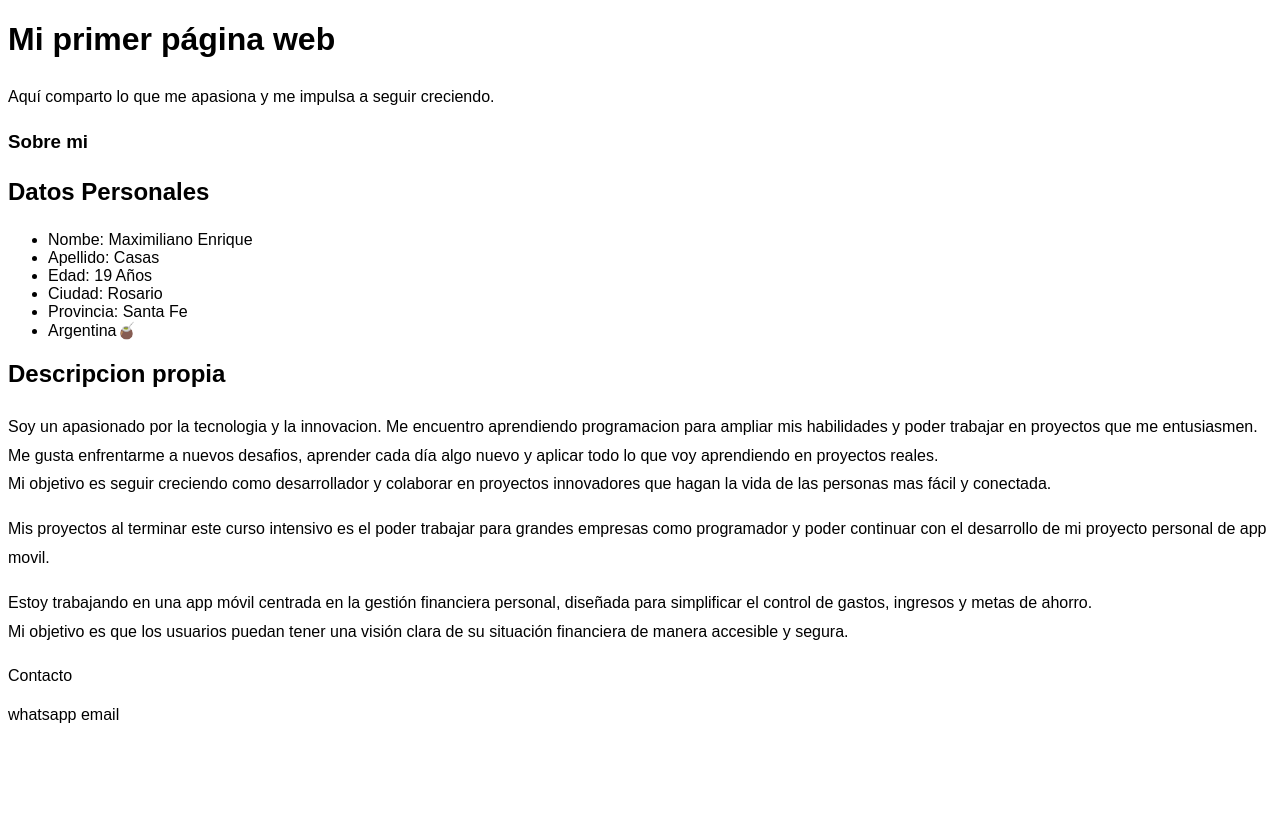
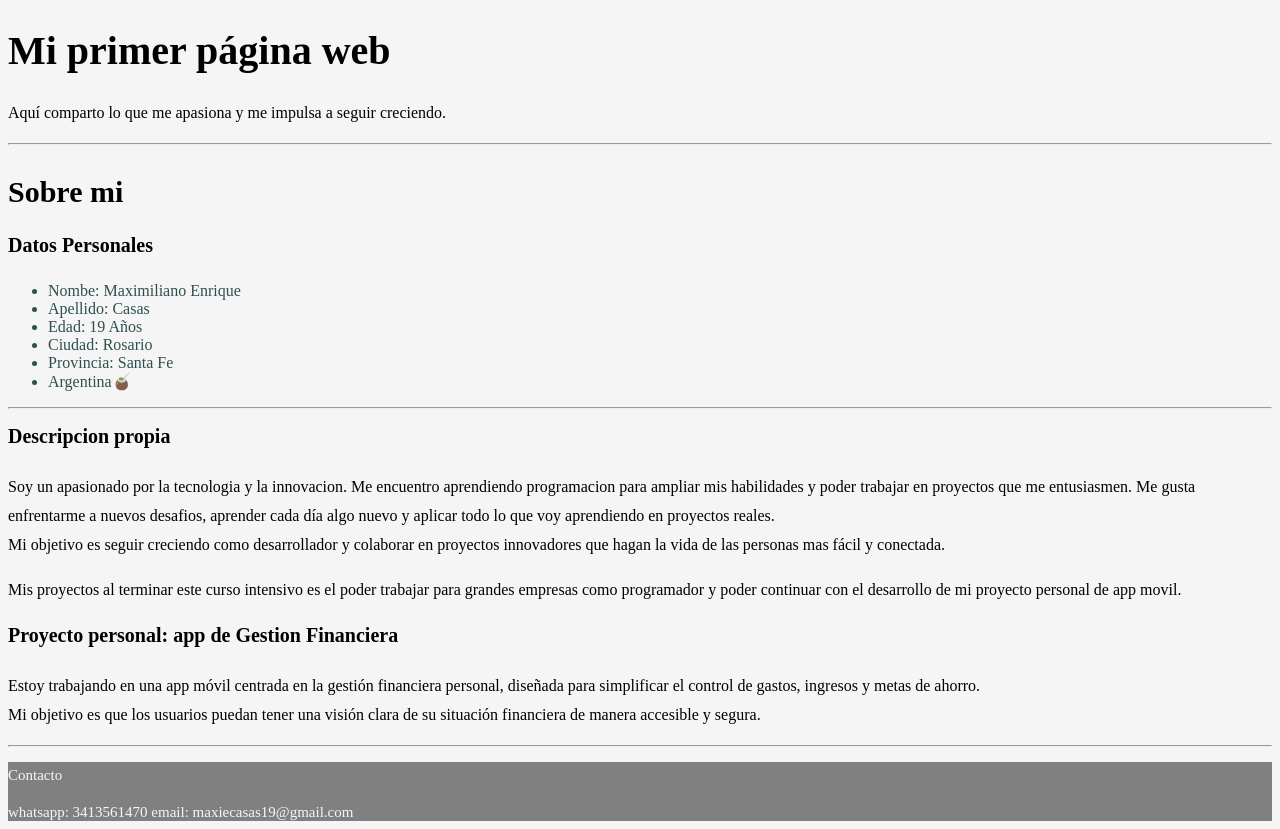
Before and after one commit to casasmaximiliano/RepositorioHenry, a plain HTML site: page html/index.html in a window 1280 px wide. Before the commit the page ends 800 px from the top, so only its background shows below. Drawn offline with Linux system fonts and the light colour scheme; files that its build step writes are made by us from their sources.

Commit message:
Se modifico el css y se agrego class a el código html

```diff
--- a/css/styles.css
+++ b/css/styles.css
@@ -1,13 +1,33 @@
 body {
-    font-family: 'Arial', sans-serif;
+    background-color: whitesmoke;
 
-    h1, h2 {
-        color: #000000; /* Color oscuro */
-        font-weight: bold;
-        margin-bottom: 25px;}
+    .maintitle {
+        font-size: 40px;
+    }
+
+    .data {
+        font-size: 20 px;
+        color: darkslategray
+    }
+
+    .aboutme {
+        font-size: 30px;
+    }
+
+    h1, h2, h3 {
+        color: #000000;
+        font-size: 20px;
+        margin-bottom: 25px;
+    }
 
     p{
         margin-bottom: 15px;
         line-height: 1.8;
     }
 }
+
+footer {
+    background-color: grey;
+    font-size: 15px;
+    color: aliceblue;
+}
--- a/html/index.html
+++ b/html/index.html
@@ -5,19 +5,20 @@
         <meta name="viewport"
         content="width=device-width, initial-scale=1.0">
         <title>Mi primer sitio web</title>
+        <link rel="stylesheet" type="text/css" href="../css/styles.css">
     </head>
     <header>
-        <h1>Mi primer página web</h1>
+        <h1 class="maintitle">Mi primer página web</h1>
         <p>Aquí comparto lo que me apasiona y me impulsa a seguir creciendo.</p>
+        <hr>
     </header>
     <body>
         <section>
-            <link rel="stylesheet" type="text/css" href="styles.css">
             <article> <!-- Datos personales del usuario  -->
-                <h1>Sobre mi</h1>
+                <h1 class="aboutme">Sobre mi</h1>
                 <div>
                     <h2>Datos Personales</h2>
-                    <ul>
+                    <ul class="data">
                         <li>Nombe: Maximiliano Enrique</li>
                         <li>Apellido: Casas</li>
                         <li>Edad: 19 Años</li>
@@ -25,24 +26,29 @@
                         <li>Provincia: Santa Fe</li>
                         <li>Argentina🧉</li>
                     </ul>
+                    <hr>
                 </div>
             </article>
             <article> <!-- una descripcion sobre el usuario  -->
                 <h2>Descripcion propia</h2>
                 <div>
                     <p>
-                        Soy un apasionado por la tecnologia y la innovacion. Me encuentro aprendiendo programacion para ampliar mis habilidades y poder trabajar en proyectos que me entusiasmen. <br>
+                        Soy un apasionado por la tecnologia y la innovacion. Me encuentro aprendiendo programacion para ampliar mis habilidades y poder trabajar en proyectos que me entusiasmen.
                         Me gusta enfrentarme a nuevos desafios, aprender cada día algo nuevo y aplicar todo lo que voy aprendiendo en proyectos reales. <br>
                         Mi objetivo es seguir creciendo como desarrollador y colaborar en proyectos innovadores que hagan la vida de las personas mas fácil y conectada.
                     </p>
                     <p>
-                       Mis proyectos al terminar este curso intensivo es el poder trabajar para grandes empresas como programador y poder continuar con el desarrollo de mi proyecto personal
-                       de app movil.
+                        Mis proyectos al terminar este curso intensivo es el poder trabajar para grandes empresas como programador y poder continuar con el desarrollo de mi proyecto personal
+                        de app movil.
                     </p>
+                </div>
+                <div>
+                    <h3>Proyecto personal: app de Gestion Financiera</h3>
                     <p>
                         Estoy trabajando en una app móvil centrada en la gestión financiera personal, diseñada para simplificar el control de gastos, ingresos y metas de ahorro. <br>
                         Mi objetivo es que los usuarios puedan tener una visión clara de su situación financiera de manera accesible y segura.
                     </p>
+                    <hr>
                 </div>
             </article>
         </section>
@@ -50,8 +56,8 @@
     <footer>
         <p>Contacto</p>
         <div>
-            <span>whatsapp</span>
-            <span>email</span>
+            <span>whatsapp: 3413561470</span>
+            <span>email: maxiecasas19@gmail.com</span>
         </div>
     </footer>
 </html>
```
